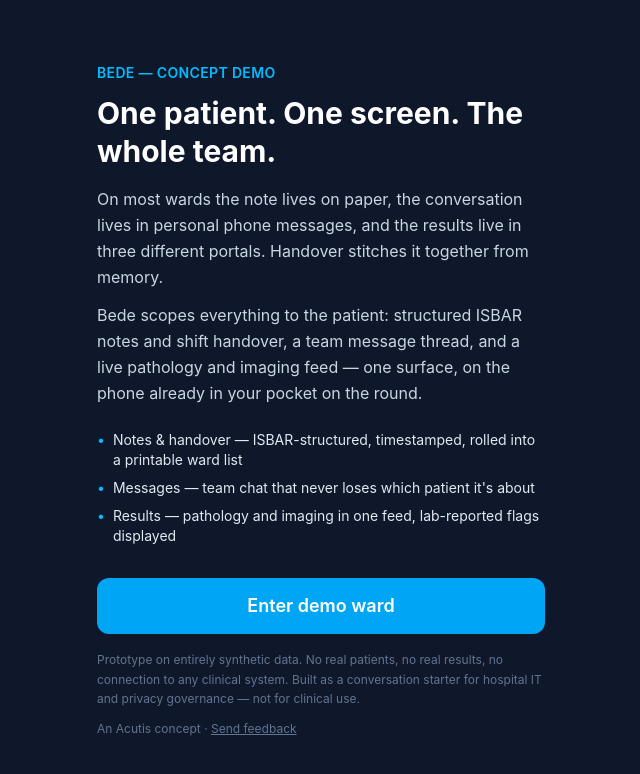
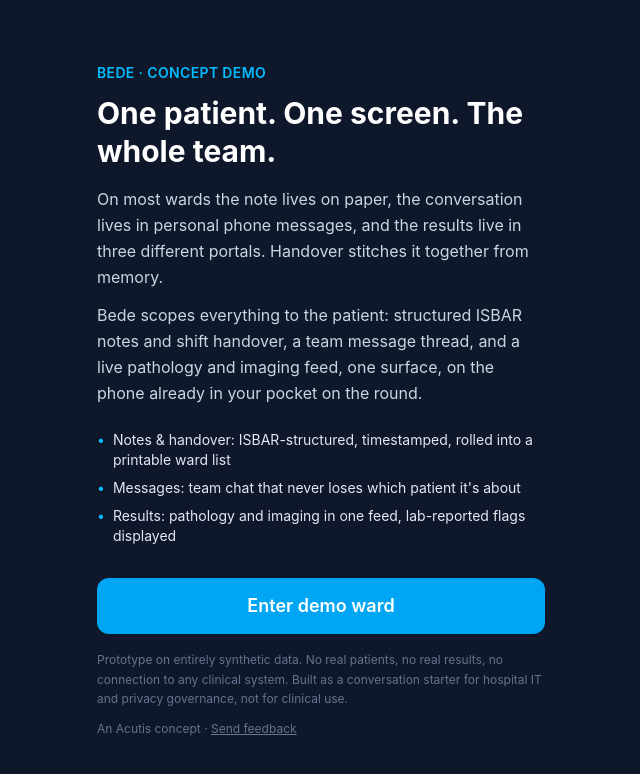
Before and after one commit to Yapping1322/bede, a React (Vite) app: page / in a window 1280 px wide. Shown: the top 774 px of the page, without its empty margins (319-959 px from the left). Built offline with nearby package versions, Linux system fonts and the light colour scheme.

Commit message:
Remove em dashes from Bede landing copy
Co-Authored-By: Claude Opus 4.8 <noreply@anthropic.com>
Claude-Session: https://claude.ai/code/session_01MPrKZHoWc1XQHByGF3osfi

```diff
--- a/src/components/Landing.tsx
+++ b/src/components/Landing.tsx
@@ -3,7 +3,7 @@ export default function Landing({ onEnter }: { onEnter: () => void }) {
     <div className="min-h-dvh bg-slate-900 text-white flex flex-col justify-center px-6 py-12">
       <div className="max-w-md mx-auto w-full">
         <p className="text-sky-400 font-semibold tracking-wide text-sm uppercase">
-          Bede — concept demo
+          Bede · concept demo
         </p>
         <h1 className="mt-3 text-3xl font-bold leading-tight">
           One patient. One screen. The whole team.
@@ -16,20 +16,20 @@ export default function Landing({ onEnter }: { onEnter: () => void }) {
         <p className="mt-3 text-slate-300 leading-relaxed">
           Bede scopes everything to the patient: structured
           ISBAR notes and shift handover, a team message thread, and a live
-          pathology and imaging feed — one surface, on the phone already in
+          pathology and imaging feed, one surface, on the phone already in
           your pocket on the round.
         </p>
         <ul className="mt-6 space-y-2 text-sm text-slate-200">
           <li className="flex gap-2">
-            <span className="text-sky-400">•</span> Notes &amp; handover —
+            <span className="text-sky-400">•</span> Notes &amp; handover:
             ISBAR-structured, timestamped, rolled into a printable ward list
           </li>
           <li className="flex gap-2">
-            <span className="text-sky-400">•</span> Messages — team chat that
+            <span className="text-sky-400">•</span> Messages: team chat that
             never loses which patient it&apos;s about
           </li>
           <li className="flex gap-2">
-            <span className="text-sky-400">•</span> Results — pathology and
+            <span className="text-sky-400">•</span> Results: pathology and
             imaging in one feed, lab-reported flags displayed
           </li>
         </ul>
@@ -42,7 +42,7 @@ export default function Landing({ onEnter }: { onEnter: () => void }) {
         <p className="mt-4 text-xs text-slate-500 leading-relaxed">
           Prototype on entirely synthetic data. No real patients, no real
           results, no connection to any clinical system. Built as a
-          conversation starter for hospital IT and privacy governance — not
+          conversation starter for hospital IT and privacy governance, not
           for clinical use.
         </p>
         <p className="mt-3 text-xs text-slate-500">
```
